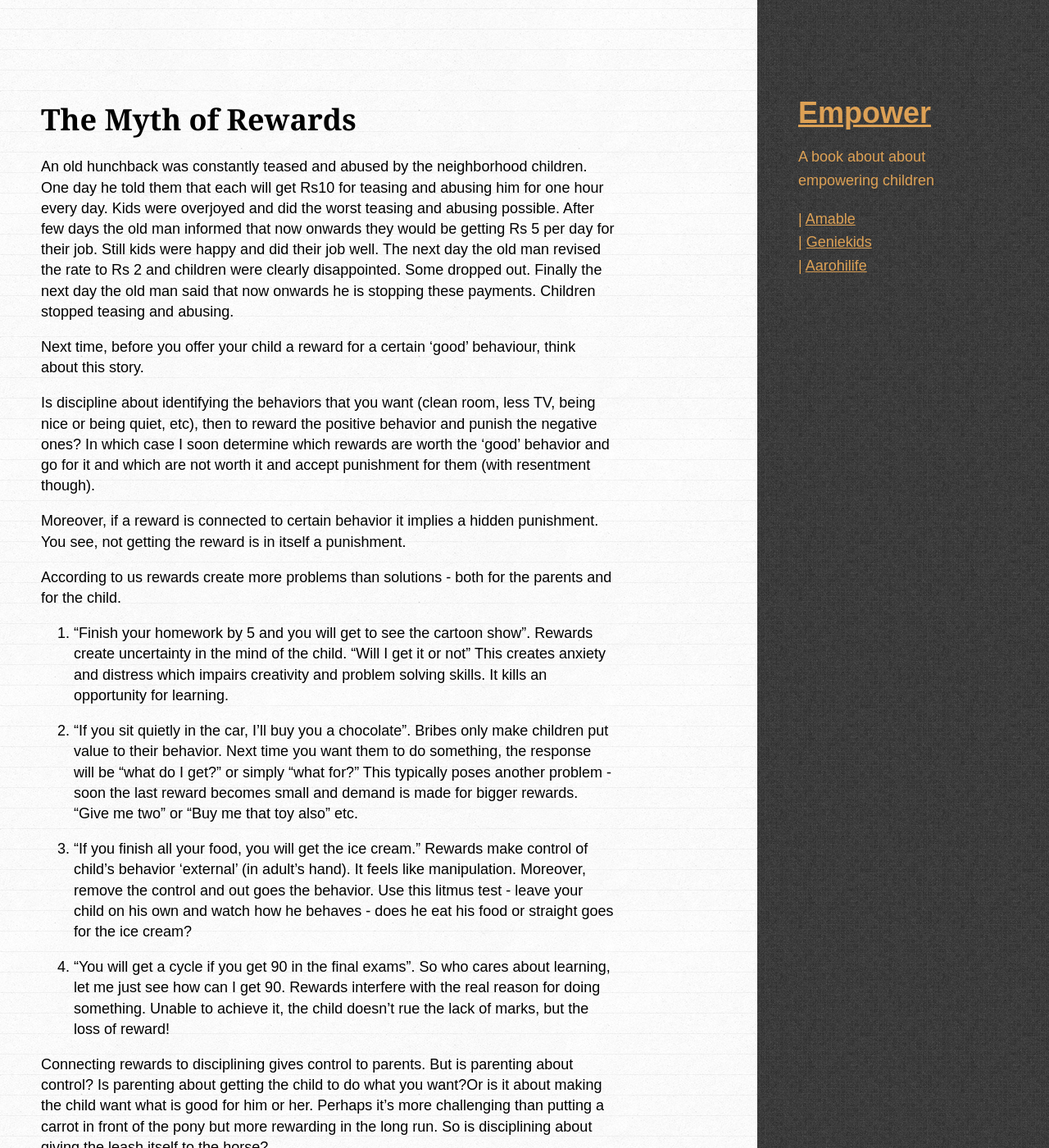
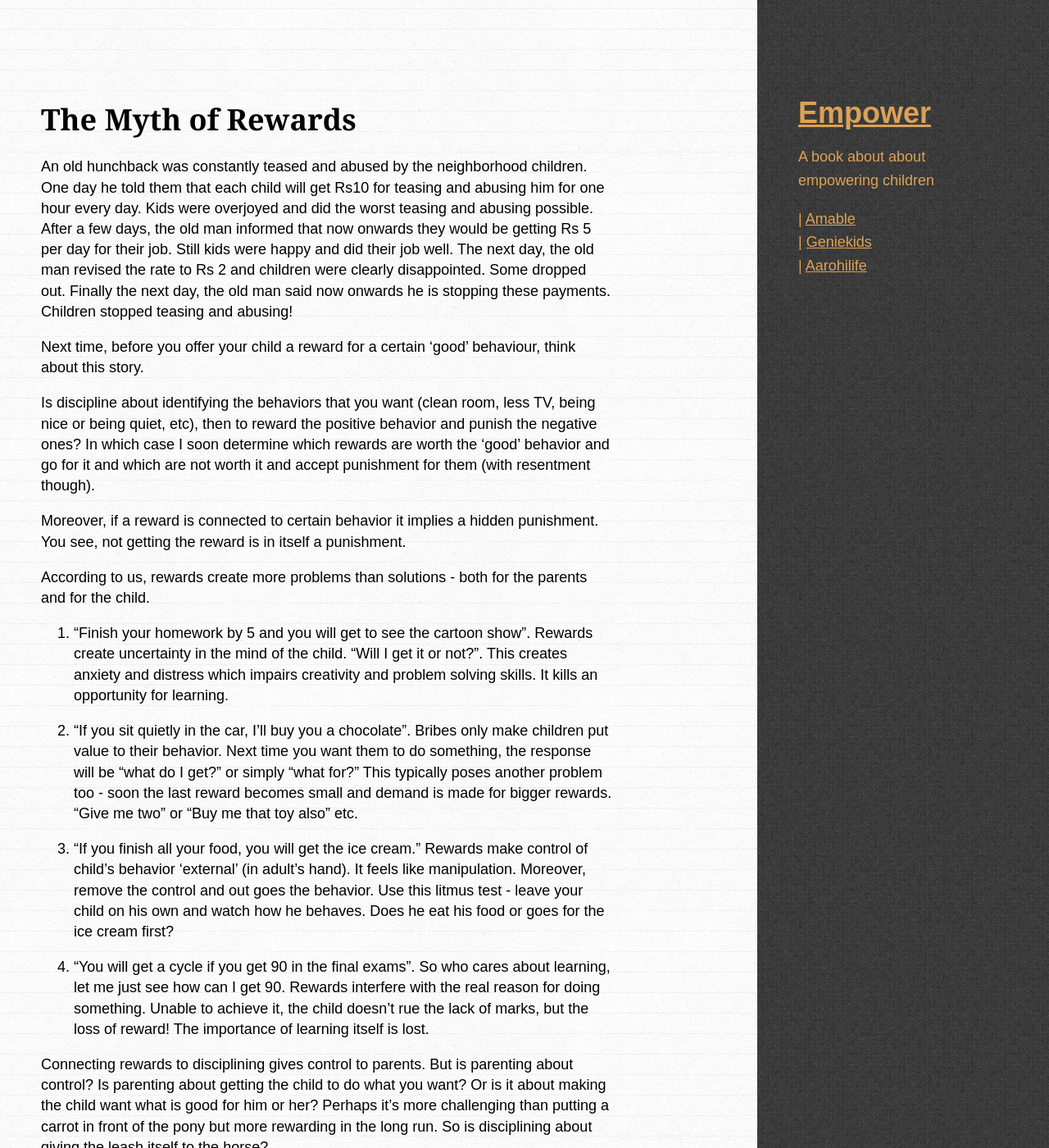
Before and after one commit to amitkaps/empower, a Jekyll site: the page built from _posts/2013-08-10-reward.md, in a window 1280 px wide and 1400 px high. Shown: the whole window at 82% size. Built offline with Jekyll 4.4.1, drawn with Linux system fonts in a browser that asks for light colours; some web fonts are replaced; some of the changed text lies outside the part shown.

Commit message:
Updated 2013-08-10-reward.md

```diff
--- a/_posts/2013-08-10-reward.md
+++ b/_posts/2013-08-10-reward.md
@@ -6,7 +6,7 @@ category: myth
 published: true
 ---
 
-An old hunchback was constantly teased and abused by the neighborhood children. One day he told them that each will get Rs10 for teasing and abusing him for one hour every day. Kids were overjoyed and did the worst teasing and abusing possible. After few days the old man informed that now onwards they would be getting Rs 5 per day for their job. Still kids were happy and did their job well. The next day the old man revised the rate to Rs 2 and children were clearly disappointed. Some dropped out. Finally the next day the old man said that now onwards he is stopping these payments. Children stopped teasing and abusing.
+An old hunchback was constantly teased and abused by the neighborhood children. One day he told them that each child will get Rs10 for teasing and abusing him for one hour every day. Kids were overjoyed and did the worst teasing and abusing possible. After a few days, the old man informed that now onwards they would be getting Rs 5 per day for their job. Still kids were happy and did their job well. The next day, the old man revised the rate to Rs 2 and children were clearly disappointed. Some dropped out. Finally the next day, the old man said now onwards he is stopping these payments. Children stopped teasing and abusing!
 
 Next time, before you offer your child a reward for a certain 'good' behaviour, think about this story.
 
@@ -14,16 +14,16 @@ Is discipline about identifying the behaviors that you want (clean room, less TV
 
 Moreover, if a reward is connected to certain behavior it implies a hidden punishment. You see, not getting the reward is in itself a punishment.
 
-According to us rewards create more problems than solutions - both for the parents and for the child.
+According to us, rewards create more problems than solutions - both for the parents and for the child.
 
-1. "Finish your homework by 5 and you will get to see the cartoon show". Rewards create uncertainty in the mind of the child. "Will I get it or not" This creates anxiety and distress which impairs creativity and problem solving skills. It kills an opportunity for learning.
+1. "Finish your homework by 5 and you will get to see the cartoon show". Rewards create uncertainty in the mind of the child. "Will I get it or not?". This creates anxiety and distress which impairs creativity and problem solving skills. It kills an opportunity for learning.
 
-2. "If you sit quietly in the car, I'll buy you a chocolate". Bribes only make children put value to their behavior. Next time you want them to do something, the response will be "what do I get?" or simply "what for?" This typically poses another problem - soon the last reward becomes small and demand is made for bigger rewards. "Give me two" or "Buy me that toy also" etc.
+2. "If you sit quietly in the car, I'll buy you a chocolate". Bribes only make children put value to their behavior. Next time you want them to do something, the response will be "what do I get?" or simply "what for?" This typically poses another problem too - soon the last reward becomes small and demand is made for bigger rewards. "Give me two" or "Buy me that toy also" etc.
 
-3. "If you finish all your food, you will get the ice cream." Rewards make control of child's behavior 'external' (in adult's hand). It feels like manipulation. Moreover, remove the control and out goes the behavior. Use this litmus test - leave your child on his own and watch how he behaves - does he eat his food or straight goes for the ice cream?
+3. "If you finish all your food, you will get the ice cream." Rewards make control of child's behavior 'external' (in adult's hand). It feels like manipulation. Moreover, remove the control and out goes the behavior. Use this litmus test - leave your child on his own and watch how he behaves. Does he eat his food or goes for the ice cream first?
 
-4. "You will get a cycle if you get 90 in the final exams". So who cares about learning, let me just see how can I get 90. Rewards interfere with the real reason for doing something. Unable to achieve it, the child doesn't rue the lack of marks, but the loss of reward!
+4. "You will get a cycle if you get 90 in the final exams". So who cares about learning, let me just see how can I get 90. Rewards interfere with the real reason for doing something. Unable to achieve it, the child doesn't rue the lack of marks, but the loss of reward! The importance of learning itself is lost.
 
-Connecting rewards to disciplining gives control to parents. But is parenting about control? Is parenting about getting the child to do what you want?Or is it about making the child want what is good for him or her. Perhaps it’s more challenging than putting a carrot in front of the pony but more rewarding in the long run. So is disciplining about giving the leash itself to the horse?
+Connecting rewards to disciplining gives control to parents. But is parenting about control? Is parenting about getting the child to do what you want? Or is it about making the child want what is good for him or her? Perhaps it’s more challenging than putting a carrot in front of the pony but more rewarding in the long run. So is disciplining about giving the leash itself to the horse?
 
-Remove rewards from the equation, and you substitute them with intrinsic motivation. This leads to self-discipline. Million times more effective!
+Remove rewards from the equation, and you substitute them with intrinsic motivation. This leads to self-discipline. A million times more effective!
```
